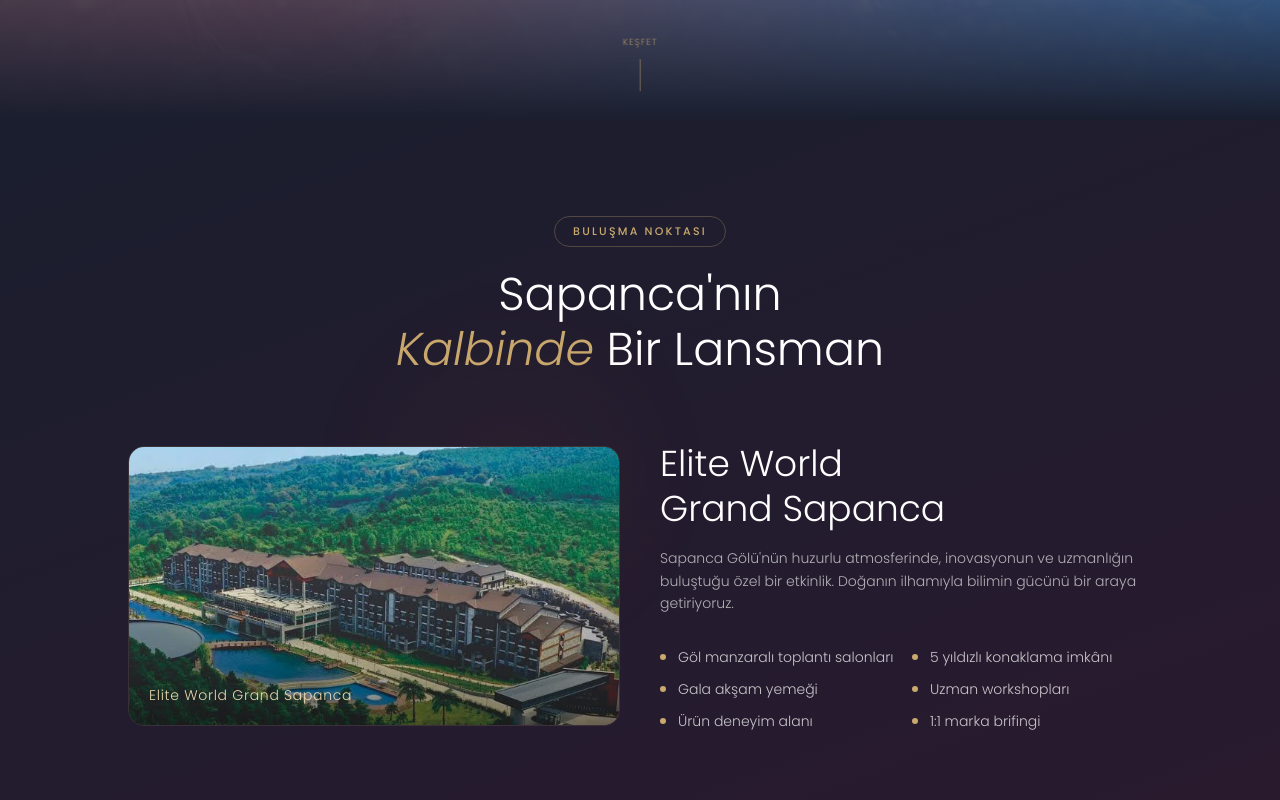
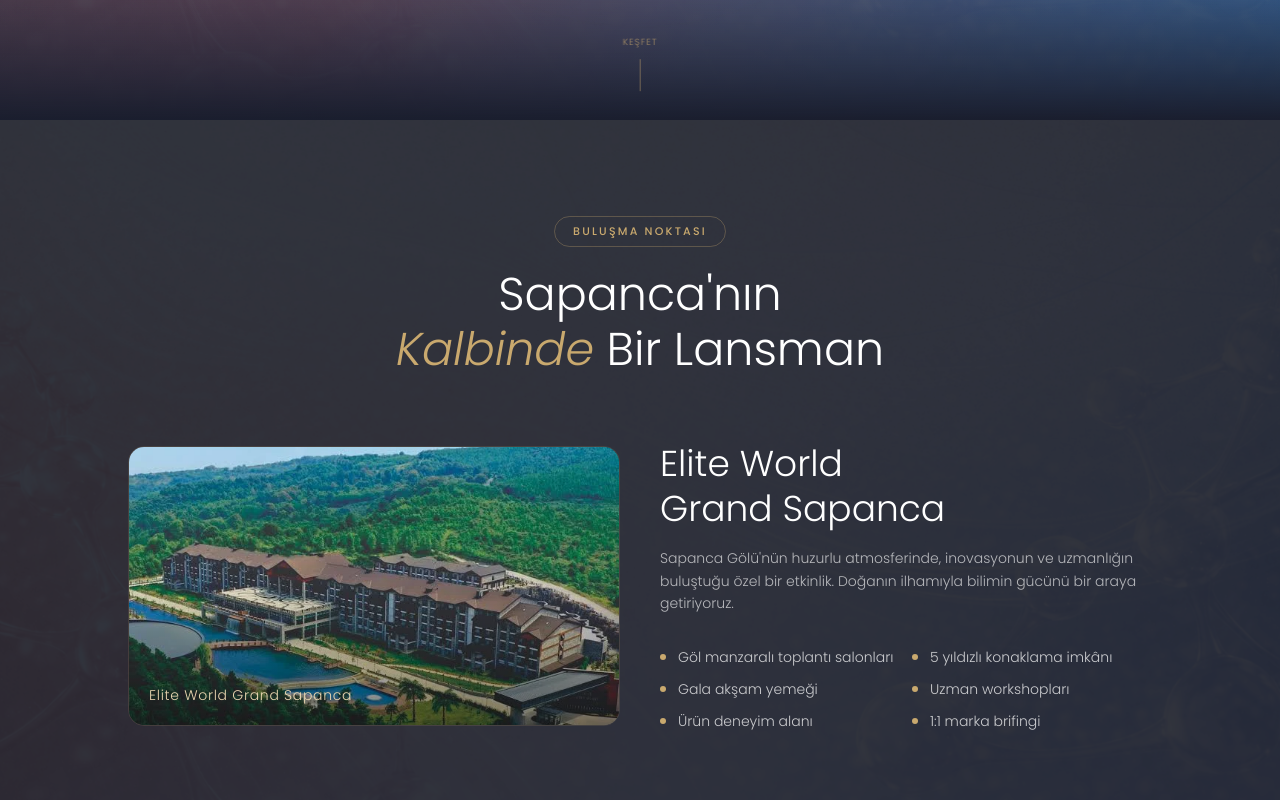
Before and after one commit to zorlugundogdu/sapancatoplantisi, a Next.js app: page / in a window 1280 px wide. Shown: the part 680-1480 px from the top of the page. Built offline with nearby package versions, Linux system fonts and the light colour scheme.

Commit message:
fix: venue section background matches rest of site (photo-bg)

```diff
--- a/components/Venue.tsx
+++ b/components/Venue.tsx
@@ -1,4 +1,4 @@
-import { imgSrc } from "./PhotoBg";
+import { imgSrc, photoBgStyle } from "./PhotoBg";
 
 interface VenueContent {
   eyebrow: string;
@@ -14,16 +14,10 @@
   return (
     <section
       id="venue"
-      className="relative section-pad overflow-hidden"
-      style={{ background: "linear-gradient(160deg, #1a1e2e 0%, #2a1a2e 100%)" }}
+      className="photo-bg section-pad overflow-hidden"
     >
-      {/* Decorative glow */}
-      <div
-        className="glow-pulse absolute top-1/2 left-1/4 -translate-y-1/2 w-96 h-96 rounded-full pointer-events-none"
-        style={{
-          background: "radial-gradient(circle, rgba(212,97,74,0.08) 0%, transparent 70%)",
-        }}
-      />
+      <div className="photo-bg-img" style={photoBgStyle()} />
+      <div className="photo-bg-overlay" />
 
       <div className="max-w-5xl mx-auto">
         {/* Header */}
```
